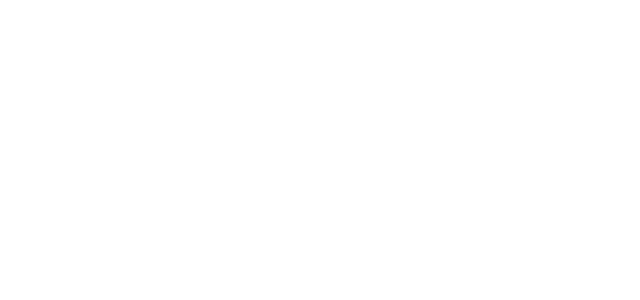
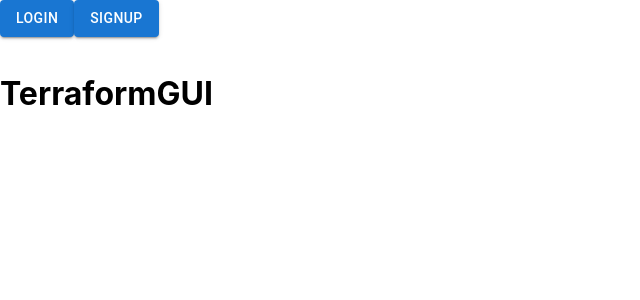
Before and after one commit to Terraform-GUI/terraform-gui, a React (Create React App) app in the folder web/: page /home in a window 1280 px wide. Before the commit this address had no page. Shown: the top 300 px of the page, without its empty margins (0-640 px from the left). Built offline with nearby package versions, Linux system fonts and the light colour scheme.

Commit message:
fix(front): #20 - ready to go

```diff
--- a/web/src/Home.tsx
+++ /dev/null
@@ -1,29 +0,0 @@
-import React, { FunctionComponent } from "react";
-import { Link } from "react-router-dom";
-import Button from '@mui/material/Button';
-import Grid from '@mui/material/Grid';
-
-export const Home: FunctionComponent = () => {
-
-  return(
-    <Grid container spacing={2}>
-      <Grid item xs={4}>
-        <Link to="/login" style={{textDecoration: 'none'}}>
-          <Button variant="contained" color="primary" >
-            Login
-          </Button>
-        </Link>
-        <Link to="/sign-up" style={{textDecoration: 'none'}}>
-          <Button variant="contained" color="primary" >
-            SignUp
-          </Button>
-        </Link>
-      </Grid>
-      <Grid item xs={12}>
-        <h1>TerraformGUI</h1>
-      </Grid>
-    </Grid>
-  )
-}
-
-export default Home;
--- a/web/src/index.tsx
+++ b/web/src/index.tsx
@@ -6,10 +6,9 @@
 
 import { BrowserRouter, Routes, Route } from 'react-router-dom';
 import Redirect from 'react-router-dom';
-import Home from './Home';
+import Home from './pages/HomePage';
 import Login from './security/Login';
 import SignUp from './security/SignUp';
-import Container from '@mui/material/Container';
 
 import isLoggedIn from './services/isLoggedIn';
 
@@ -18,18 +17,17 @@
 );
 root.render(
 	<React.StrictMode>
-		<Container style={{ padding: "4rem" }}>
 		<BrowserRouter>
 			<Routes>
 				<Route
 					path="/"
-						element={<Home />}
+					element={<App />}
 				/>
 				<Route path="/login" element={<Login />} />
 				<Route path="/sign-up" element={<SignUp />} />
+				<Route path="/home" element={<Home />} />
 			</Routes>
 		</BrowserRouter>
-		</Container>
 	</React.StrictMode>
 );
 
--- /dev/null
+++ b/web/src/pages/HomePage/index.tsx
@@ -0,0 +1,41 @@
+import React, {useEffect, useState} from 'react';
+
+import SchemaUI from '../../components/SchemaUI';
+import Toolbar from '../../components/Toolbar';
+import Description from '../../components/Description';
+import {useNodesState} from "react-flow-renderer";
+import ResourceSidebar from "../../components/ResourceSidebar";
+import {Project} from "../../interfaces/Project";
+import {ProjectProvider} from "../../contexts/ProjectContext";
+import CodeEditor from "../../components/CodeEditor";
+import "./index.css"
+
+import Button from '@mui/material/Button';
+import Grid from '@mui/material/Grid';
+import { Link } from "react-router-dom";
+
+function HomePage() {
+
+
+  return (
+    <Grid container spacing={2}>
+        <Grid item xs={4}>
+        <Link to="/login" style={{textDecoration: 'none'}}>
+            <Button variant="contained" color="primary" >
+            Login
+            </Button>
+        </Link>
+        <Link to="/sign-up" style={{textDecoration: 'none'}}>
+            <Button variant="contained" color="primary" >
+            SignUp
+            </Button>
+        </Link>
+        </Grid>
+        <Grid item xs={12}>
+        <h1>TerraformGUI</h1>
+        </Grid>
+    </Grid>
+  );
+}
+
+export default HomePage;
--- a/web/src/security/Login.tsx
+++ b/web/src/security/Login.tsx
@@ -2,7 +2,6 @@
 import { Link } from "react-router-dom";
 import Button from "@mui/material/Button";
 import TextField from "@mui/material/TextField";
-
 export const Login: FunctionComponent = () => {
 
 	function handleChange(event: any) {
```
Also changed, not shown: web/src/pages/HomePage/index.css (added), 1 other file (tests, documents, lock files or other folders). Lines whose indentation alone changed are shown as unchanged.
